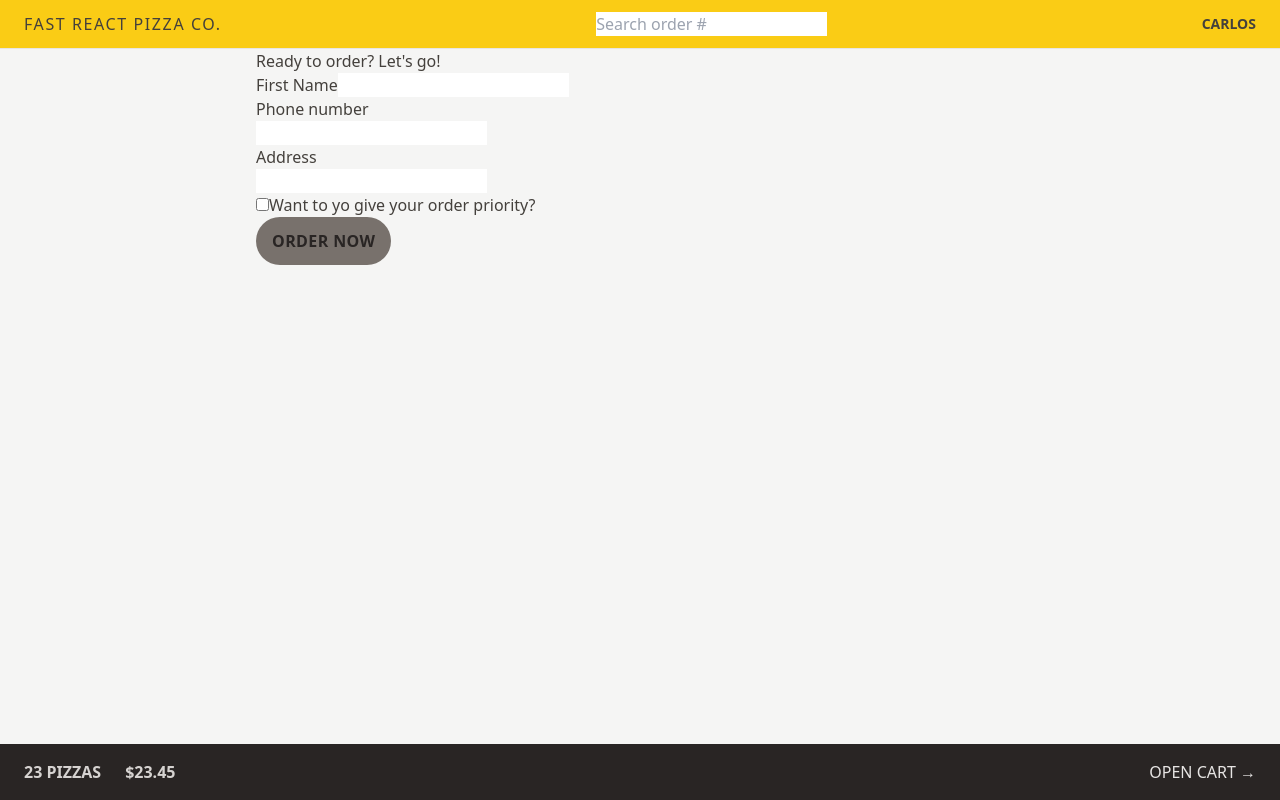
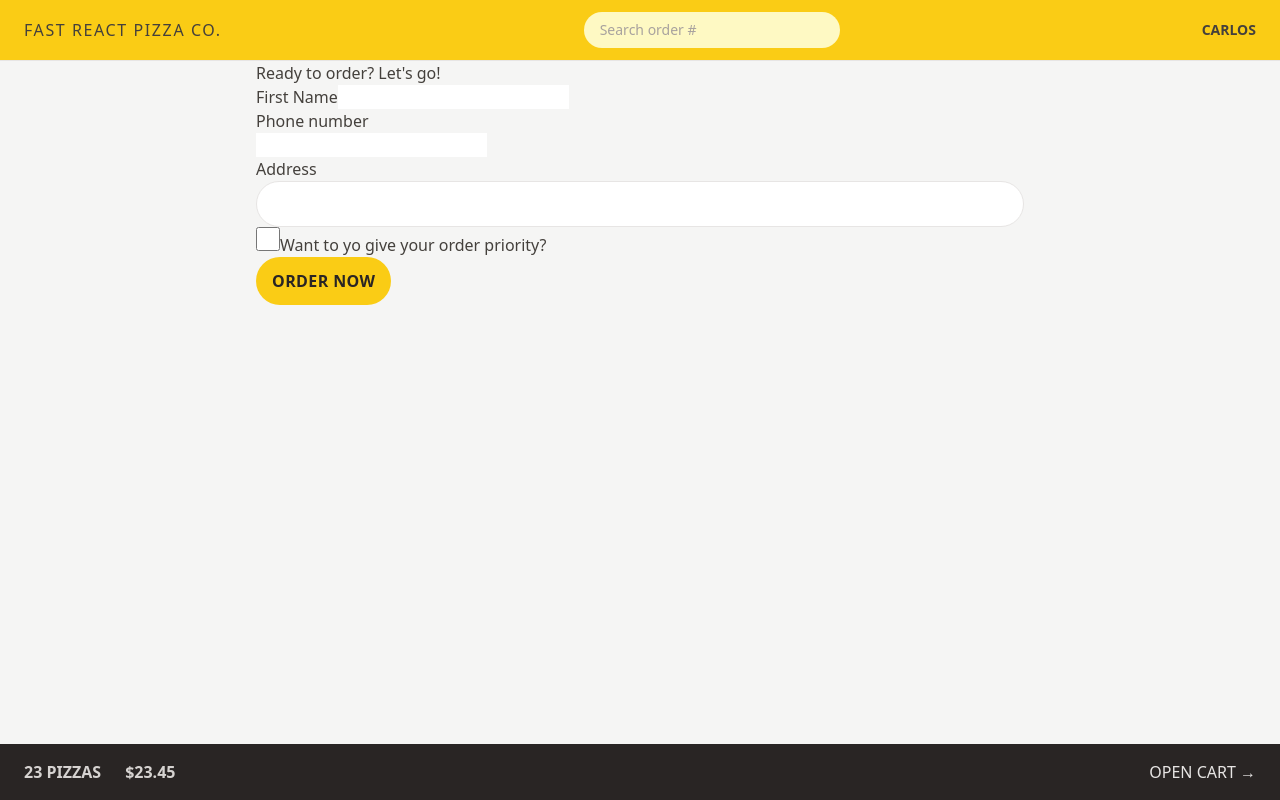
Before and after one commit to mokandev/Fast-pizza-app, a React (Vite) app: page /order/new in a window 1280 px wide. Built offline with nearby package versions, Linux system fonts and the light colour scheme.

Commit message:
feat: Tailwind - Styling Form Elements

```diff
--- a/src/features/order/CreateOrder.tsx
+++ b/src/features/order/CreateOrder.tsx
@@ -68,12 +68,18 @@
         <div>
           <label>Address</label>
           <div>
-            <input type="text" name="address" required />
+            <input
+              className="w-full rounded-full border border-stone-200 px-4 py-2 text-sm transition-all duration-300 placeholder:text-stone-400 focus:outline-none focus:ring focus:ring-yellow-400 md:px-6 md:py-3"
+              type="text"
+              name="address"
+              required
+            />
           </div>
         </div>
 
         <div>
           <input
+            className="h-6 w-6 accent-yellow-400 focus:outline-none focus:ring focus:ring-yellow-400 focus:ring-offset-2"
             type="checkbox"
             name="priority"
             id="priority"
@@ -86,7 +92,7 @@
         <div>
           <input type="hidden" name="card" value={JSON.stringify(cart)} />
           <button
-            disabled={true}
+            disabled={isSubmitting}
             className="inline-block rounded-full bg-yellow-400 px-4 py-3 font-semibold uppercase tracking-wide text-stone-800 transition-colors duration-300 hover:bg-yellow-300 focus:bg-yellow-300 focus:outline-none focus:ring focus:ring-yellow-300 focus:ring-offset-2 disabled:cursor-not-allowed disabled:bg-stone-500"
           >
             {isSubmitting ? 'Placing order...' : ' Order now'}
--- a/src/features/order/SearchOrder.tsx
+++ b/src/features/order/SearchOrder.tsx
@@ -3,16 +3,21 @@
 
 export default function SearchOrder() {
   const [query, setQuery] = useState('');
-  const navigate = useNavigate()
+  const navigate = useNavigate();
 
   function handleSubmit(e: React.SyntheticEvent) {
-      e.preventDefault()
-      if(!query) return
-      navigate(`/order/${query}`)
+    e.preventDefault();
+    if (!query) return;
+    navigate(`/order/${query}`);
   }
   return (
     <form onSubmit={handleSubmit}>
-			<input placeholder='Search order #' value={query} onChange={e => setQuery(e.target.value)} />
+      <input
+        placeholder="Search order #"
+        value={query}
+        onChange={(e) => setQuery(e.target.value)}
+        className="w-28 rounded-full bg-yellow-100 px-4 py-2 text-sm transition-all duration-300 placeholder:text-stone-400 focus:outline-none focus:ring focus:ring-yellow-500 focus:ring-opacity-50 sm:w-64 sm:focus:w-72"
+      />
     </form>
   );
 }
```
Lines whose indentation alone changed are shown as unchanged.
